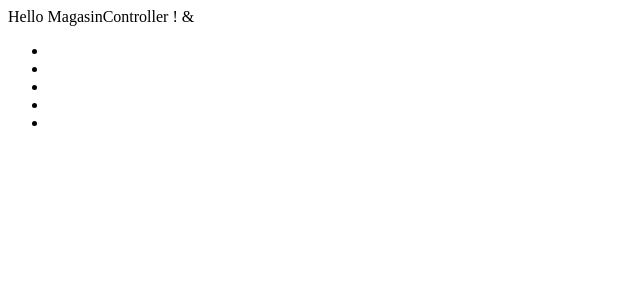
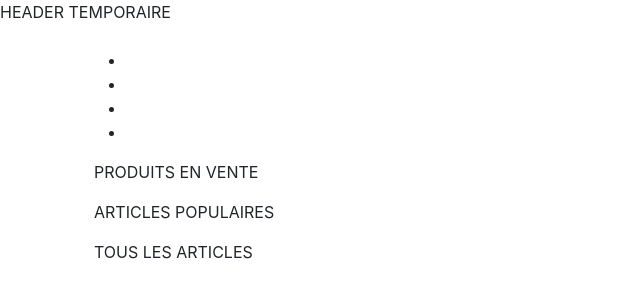
Before and after one commit to S-Traut/Mapro, a Symfony app: template templates/magasin/show.html.twig in a window 1280 px wide. Shown: the top 300 px of the page, without its empty margins (0-640 px from the left). Run offline with Twig, Linux system fonts and the light colour scheme; the template is opened without the code that fills it, so the values that code supplies are empty; some libraries are stand-ins or nearby versions.

Commit message:
Création et modification du twig

```diff
--- a/src/Controller/MagasinController.php
+++ b/src/Controller/MagasinController.php
@@ -19,8 +19,8 @@ class MagasinController extends AbstractController
         {
             throw $this->createNotFoundException('Magasin Inexistant !');
         }
-        return $this->render('pages/magasin.html.twig', [
-            'Magasin' => $magasinRepository->find($id)
+        return $this->render('magasin/show.html.twig', [
+            'magasin' => $magasinRepository->find($id)
         ]);
     }
 }
--- a/templates/magasin/show.html.twig
+++ b/templates/magasin/show.html.twig
@@ -1,7 +1,15 @@
-{% block title %}Hello MagasinController ! & {{ magasin.id }}{% endblock %}
+{% extends "base.html.twig" %}
 
+{% block body %}
 
-{% block content %}
+    <div class="container">
+        <div class="row">
+            <div class="col-xs-12">
+                <img src='{{ magasin.image }}'>
+            </div>
+        </div>
+        <div class="row">
+            <div class="col-xs-12">
                 <ul>
                     <li>
                         {{ magasin.nom }}
@@ -15,8 +23,26 @@
                     <li>
                         {{ magasin.email }}
                     </li>
-            <li>
-                {{ magasin.image }}
-            </li>
                 </ul>
+            </div>
+        </div>
+        <div class="row">
+            <div class="col-xs-12">
+                <p>PRODUITS EN VENTE</p>
+            </div>
+        </div>
+        <div class="row">
+            <p>ARTICLES POPULAIRES</p>
+            <div class="col-xs-6"></div>
+            <div class="col-xs-6"></div>
+            <div class="col-xs-6"></div>
+            <div class="col-xs-6"></div>
+        </div>
+        <div class="row">
+            <div class="col-xs-12">
+                TOUS LES ARTICLES
+            </div>
+        </div>
+    </div>
+
 {% endblock %}
```
Lines whose indentation alone changed are shown as unchanged.
